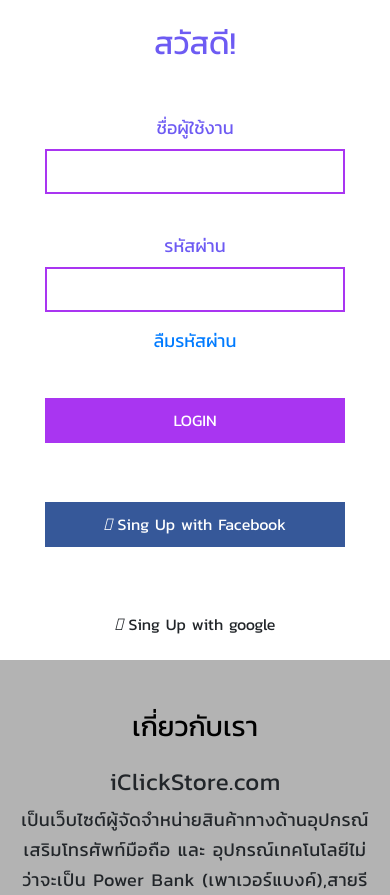
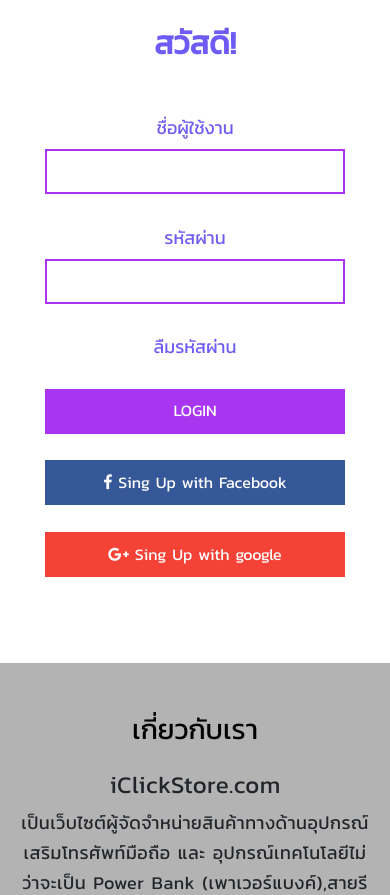
Before and after one commit to haritleksopee/iclick, a PHP site: page /login.php in a window 390 px wide. Shown: the part 143-1038 px from the top of the page. Run offline with PHP 8.4, Linux system fonts and the light colour scheme; some libraries are stand-ins or nearby versions.

Commit message:
up login.php gia

```diff
--- a/assets/css/custom.css
+++ b/assets/css/custom.css
@@ -300,6 +300,10 @@
  .login-color{
     color: #6d5bf3;
     margin-bottom: 30px;
+    font-weight: 600;
+ }
+ .logic-color-blu{
+    color: #6d5af3;
  }
  .login-input{
     margin-left: 280px;
@@ -350,9 +354,35 @@
     color: white;
     border-radius: 0px;
 }
+
+.login-goog-whit{
+    width: 100%;
+    height: 45px;
+    background-color: #F44336;
+    color: white;
+    border-radius: 0px;
+    margin-top: -20px;
+    margin-bottom: 70px;
+}
+
+.login-top-1{
+   margin-top: -8px;
+}
 /*-------------------------------------
 -----------------login-----------------
 ---------------------------------------*/
+
+
+/*--------------------------------
+ -------------Pay Confirm----------
+----------------------------------*/
+     .pay-{
+          background-color: #ffc107;
+              color: #007bff;
+     }
+ /*--------------------------------
+ -------------Pay Confirm END----------
+ ----------------------------------*/
 
 
 /*----------- END ALL CLASS ----------------*/
@@ -798,7 +828,36 @@
      ------ END BRANDS 414 -----
      ----------------------------*/
 
-}
+     /*---------------------------
+     ------------LOGIN 414--------
+     -----------------------------*/
+     .login-goog-whit {
+        width: 100%;
+        height: 45px;
+        background-color: #F44336;
+        color: white;
+        border-radius: 0px;
+        margin-top: -32px;
+        margin-bottom: 70px;
+    }
+
+    .login-lo {
+        width: 100%;
+        height: 45px;
+        background-color: #a935f1;
+        color: #fff;
+        border-radius: 0px;
+        margin-bottom: -40px;
+    }
+    .login-414-rep{
+        margin-top: 30px;
+        margin-bottom: -30px;
+    }
+    /*---------------------------
+     ------------LOGIN 414 END--------
+     -----------------------------*/
+
+    }
 
 @media(max-width: 375px){
     /*--------------------------
--- a/brands.php
+++ b/brands.php
@@ -1,5 +1,6 @@
 <!doctype html>
 <html lang="en">
+
   <head>
     <!-- START HEADER -->
     <?php include_once('inc/header.php'); ?>
--- a/inc/header.php
+++ b/inc/header.php
@@ -18,6 +18,7 @@
 
     <link rel="stylesheet" type="text/css" href="node_modules/font-awesome/css/font-awesome.min.css">
 
+
     <!-- CUSTOM CSS -->
     <link rel="stylesheet" type="text/css" href="assets/css/custom.css">
     <link rel="stylesheet" type="text/css" href="font-icon/flaticon.css">
--- a/login.php
+++ b/login.php
@@ -1,5 +1,6 @@
 <!doctype html>
 <html lang="en">
+
   <head>
     <!-- START HEADER -->
     <?php include_once('inc/header.php'); ?>
@@ -27,7 +28,7 @@
                     </div>
 
 
-                    <div class="form-group row pt-3">
+                    <div class="form-group row pt-3 login-top-1">
                       <div class="col-lg-4 col-md-3 col-12 text-md-right text-sm-center text-center">
                         <label class="col-form-label ">รหัสผ่าน</label>
                       </div>
@@ -36,8 +37,8 @@
                       </div>
                     </div>
 
-                    <div class="text-center">
-                      <a href="#">ลืมรหัสผ่าน</a>
+                    <div class="text-center login-414-rep">
+                      <a class="logic-color-blu" href="#">ลืมรหัสผ่าน</a>
                     </div>
 
 
@@ -58,10 +59,10 @@
                       <div class="col-lg-4 col-md-3 col-12 text-md-right text-sm-center text-center ">
                         <label class="col-form-label text-lightblue login-text-cen"></label>
                       </div>
-                    <div class="col-lg-4 col-md-6 col-12 ">
+                    <div class="col-lg-4 col-md-6 col-12 mt-lg-4">
                     <div class="text-center re-top ">
                       <button type="button" class="btn regidter-btn-facebook login-face-whit">
-                        <i class="fab fa-facebook-f"></i>
+                        <i class="fa fa-facebook" aria-hidden="true"></i>
                         <font class="re-tap ">Sing Up with Facebook</font>
                       </button>
                     </div>
@@ -75,8 +76,8 @@
                         </div>
                     <div class="col-lg-4 col-md-6 col-12 ">
                     <div class="text-center re-top">
-                      <button type="button" class="btn w100 register-btn-gmail ">
-                        <i class="fab fa-google Register-icon Register-icon1 "></i>
+                      <button type="button" class="btn login-goog-whit ">
+                        <i class="fa fa-google-plus" aria-hidden="true"></i>
                         <font class="re-tap ">Sing Up with google</font>
                       </button>
                     </div>
```
